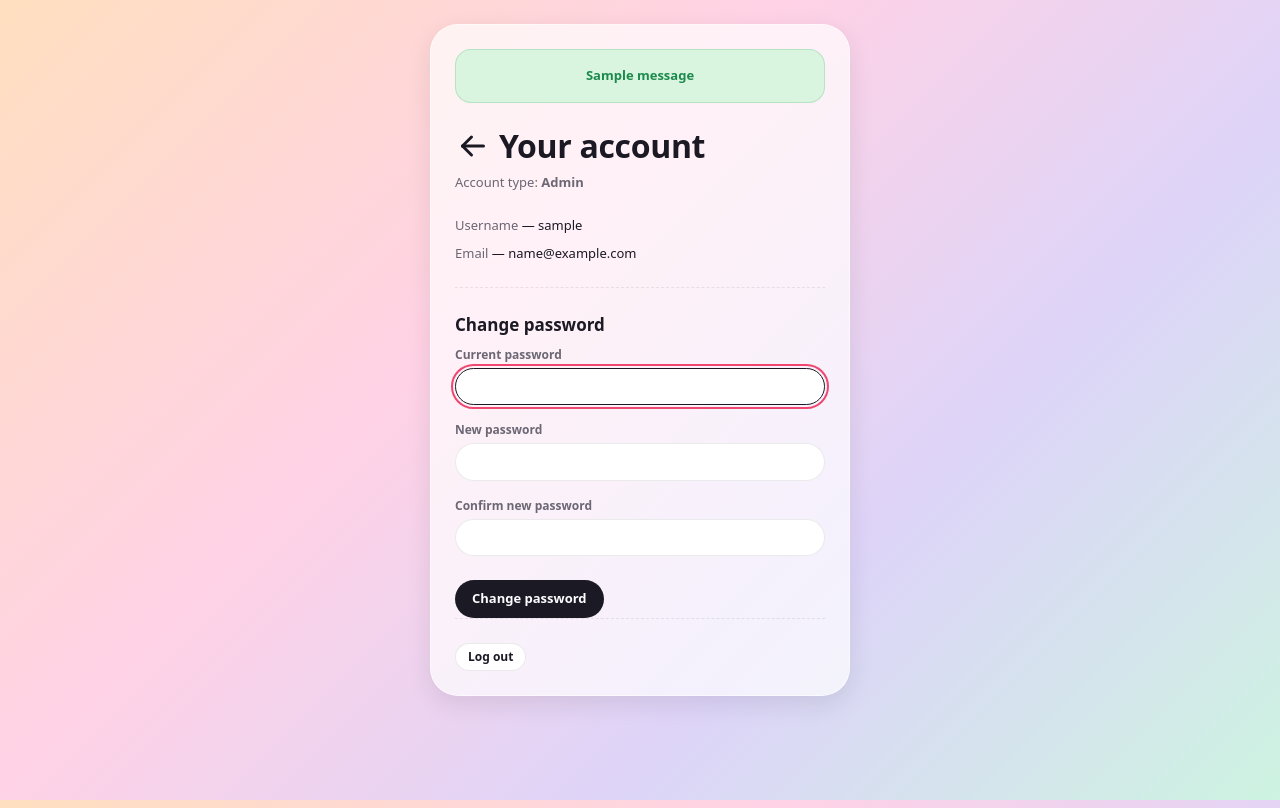
After one commit to Mustachoos/Platefrom_coloc, a Django app: page /account/ in a window 1280 px wide. The commit adds this page. Run offline with Django 5.2, Linux system fonts and the light colour scheme; a user stored in the database is signed in; tables that the repository leaves empty hold one stand-in row (values such as "Sample post"); one stand-in notice (Sample message) is shown.

Commit message:
Add a per-viewer account page with a floating profile button
Guest, staff, and admin each get an /account/ page showing who they are
(pseudo/email for guests; username/type/email plus a change-password form
for staff and admin), reached via a floating icon button in the top-right
corner of every page that has a viewer identity. Adds docs/user-types.md
describing what each user type can do.

```diff
--- a/photos/forms.py
+++ b/photos/forms.py
@@ -1,10 +1,16 @@
 from django import forms
-from django.contrib.auth.forms import AuthenticationForm
+from django.contrib.auth.forms import AuthenticationForm, PasswordChangeForm
 
 
 class StaffLoginForm(AuthenticationForm):
     username = forms.CharField(widget=forms.TextInput(attrs={"class": "input", "autofocus": True}))
     password = forms.CharField(widget=forms.PasswordInput(attrs={"class": "input"}))
+
+
+class StyledPasswordChangeForm(PasswordChangeForm):
+    old_password = forms.CharField(widget=forms.PasswordInput(attrs={"class": "input", "autofocus": True}))
+    new_password1 = forms.CharField(widget=forms.PasswordInput(attrs={"class": "input"}))
+    new_password2 = forms.CharField(widget=forms.PasswordInput(attrs={"class": "input"}))
 
 
 class PseudoForm(forms.Form):
--- /dev/null
+++ b/photos/templates/photos/_account_button.html
@@ -0,0 +1,2 @@
+{% load icons %}
+<a href="{% url 'account' %}" class="fab fab--light" style="position:fixed;top:var(--space-md);right:var(--space-md);z-index:20;" aria-label="Your account">{% icon 'user' size=20 %}</a>
--- /dev/null
+++ b/photos/templates/photos/account.html
@@ -0,0 +1,90 @@
+<!doctype html>
+<html lang="en">
+<head>
+  <meta charset="utf-8">
+  <meta name="viewport" content="width=device-width, initial-scale=1, viewport-fit=cover">
+  <title>Your account</title>
+  {% load static %}
+  {% load icons %}
+  <link rel="stylesheet" href="{% static 'photos/tokens.css' %}">
+  <link rel="stylesheet" href="{% static 'photos/base.css' %}">
+  <link rel="stylesheet" href="{% static 'photos/components.css' %}">
+</head>
+<body>
+  <div class="page shell" style="min-height:100vh;display:flex;align-items:center;justify-content:center;">
+    <main class="card" style="width:100%;max-width:420px;">
+      {% if messages %}
+      <div class="flex-col gap-2xs" style="display:flex;margin-bottom:var(--space-md);">
+        {% for message in messages %}
+        <div class="alert alert--boxed{% if "success" in message.tags %} alert--success{% endif %}">{{ message }}</div>
+        {% endfor %}
+      </div>
+      {% endif %}
+
+      {% if request.user.is_authenticated %}
+      <div class="flex items-center gap-2xs">
+        <a href="#" class="link link--icon" onclick="history.back();return false;" aria-label="Go back">{% icon 'arrow-left' size=36 %}</a>
+        <h1 style="margin:0;">Your account</h1>
+      </div>
+      <p class="text-muted text-sm" style="margin-top:var(--space-2xs);margin-bottom:var(--space-md);">
+        Account type: <strong>{% if request.user.is_superuser %}Admin{% else %}Staff{% endif %}</strong>
+      </p>
+      <p class="text-sm" style="margin-bottom:var(--space-2xs);"><span class="text-muted">Username</span> — {{ request.user.username }}</p>
+      <p class="text-sm" style="margin-bottom:var(--space-md);">
+        <span class="text-muted">Email</span> —
+        {% if request.user.email %}{{ request.user.email }}{% else %}<span class="text-muted" style="font-style:italic;">not set — add one on <a class="link" href="{% url 'admin-management' %}">the admin account page</a></span>{% endif %}
+      </p>
+
+      <div style="padding-top:var(--space-md);border-top:1px dashed var(--line);">
+        <p class="card__title" style="margin-bottom:var(--space-2xs);">Change password</p>
+        <form method="post">
+          {% csrf_token %}
+          <div class="field">
+            <label for="{{ password_form.old_password.id_for_label }}">Current password</label>
+            {{ password_form.old_password }}
+            {% if password_form.old_password.errors %}
+            <p class="text-sm" style="color:var(--danger);">{{ password_form.old_password.errors }}</p>
+            {% endif %}
+          </div>
+          <div class="field" style="margin-top:var(--space-sm);">
+            <label for="{{ password_form.new_password1.id_for_label }}">New password</label>
+            {{ password_form.new_password1 }}
+            {% if password_form.new_password1.errors %}
+            <p class="text-sm" style="color:var(--danger);">{{ password_form.new_password1.errors }}</p>
+            {% endif %}
+          </div>
+          <div class="field" style="margin-top:var(--space-sm);">
+            <label for="{{ password_form.new_password2.id_for_label }}">Confirm new password</label>
+            {{ password_form.new_password2 }}
+            {% if password_form.new_password2.errors %}
+            <p class="text-sm" style="color:var(--danger);">{{ password_form.new_password2.errors }}</p>
+            {% endif %}
+          </div>
+          <div class="flex flex-wrap gap-sm items-center" style="margin-top:var(--space-md);">
+            <button type="submit" class="btn btn--dark">Change password</button>
+          </div>
+        </form>
+      </div>
+
+      <div style="padding-top:var(--space-md);border-top:1px dashed var(--line);">
+        <form method="post" action="{% url 'staff-logout' %}">
+          {% csrf_token %}
+          <button type="submit" class="btn btn--light btn--sm">Log out</button>
+        </form>
+      </div>
+      {% else %}
+      <div class="flex items-center gap-2xs">
+        <a href="#" class="link link--icon" onclick="history.back();return false;" aria-label="Go back">{% icon 'arrow-left' size=36 %}</a>
+        <h1 style="margin:0;">Your account</h1>
+      </div>
+      <p class="text-muted text-sm" style="margin-top:var(--space-2xs);margin-bottom:var(--space-md);">Account type: <strong>Guest</strong></p>
+      <p class="text-sm" style="margin-bottom:var(--space-2xs);"><span class="text-muted">Name</span> — {{ identity.pseudo }}</p>
+      <p class="text-sm">
+        <span class="text-muted">Email</span> —
+        {% if identity.email %}{{ identity.email }}{% else %}<span class="text-muted" style="font-style:italic;">no email on file</span>{% endif %}
+      </p>
+      {% endif %}
+    </main>
+  </div>
+</body>
+</html>
--- a/photos/templates/photos/admin_management.html
+++ b/photos/templates/photos/admin_management.html
@@ -62,6 +62,7 @@
 </head>
 <body>
   <div class="page shell">
+    {% include "photos/_account_button.html" %}
     <div class="flex justify-between items-start gap-sm flex-wrap" style="margin-bottom:var(--space-md);">
       <div>
         <h1>Admin account</h1>
--- a/photos/templates/photos/dashboard.html
+++ b/photos/templates/photos/dashboard.html
@@ -12,6 +12,7 @@
 </head>
 <body>
   <div class="page shell" style="max-width:1100px;padding-bottom:var(--space-xl);">
+    {% include "photos/_account_button.html" %}
     <div class="flex justify-between items-center gap-sm flex-wrap" style="margin-bottom:var(--space-md);">
       <div>
         <h1>Event dashboard{% if active_event %} — {{ active_event.name }}{% endif %}</h1>
--- a/photos/templates/photos/gallery.html
+++ b/photos/templates/photos/gallery.html
@@ -12,6 +12,7 @@
 </head>
 <body>
   <div class="page shell">
+    {% include "photos/_account_button.html" %}
     {% include "photos/_page_header.html" with page_icon="photo" page_title="All photos" %}
     <main class="card">
       {% include "photos/_photos_segmented.html" %}
--- a/photos/templates/photos/my_photos.html
+++ b/photos/templates/photos/my_photos.html
@@ -11,6 +11,7 @@
 </head>
 <body>
   <div class="page shell">
+    {% include "photos/_account_button.html" %}
     {% include "photos/_page_header.html" with page_icon="photo" page_title="My photos" %}
     <main class="card">
       {% include "photos/_photos_segmented.html" %}
--- a/photos/templates/photos/upload.html
+++ b/photos/templates/photos/upload.html
@@ -12,6 +12,7 @@
 </head>
 <body>
   <div class="page shell">
+    {% include "photos/_account_button.html" %}
     {% include "photos/_page_header.html" with page_icon="upload" page_title="Upload photos" %}
     <main class="card">
       <p class="text-muted text-sm">Uploading as <strong>{{ pseudo }}</strong></p>
--- a/photos/templates/photos/whiteboard_draw.html
+++ b/photos/templates/photos/whiteboard_draw.html
@@ -100,6 +100,7 @@
   <!-- No .page/.shell wrapper on this page (the canvas below needs
        position:fixed independent of normal page flow/padding), so the
        header needs its own copy of .page's inset instead of inheriting it. -->
+  {% include "photos/_account_button.html" %}
   <div style="padding:var(--space-md) var(--space-md) 0;">
     {% include "photos/_page_header.html" with page_icon="palette" page_title="Whiteboard" %}
   </div>
--- a/photos/urls.py
+++ b/photos/urls.py
@@ -8,6 +8,7 @@ urlpatterns = [
     path("", RedirectView.as_view(pattern_name="upload", permanent=False)),
     path("staff-login/", views.staff_login_view, name="staff-login"),
     path("logout/", LogoutView.as_view(next_page=reverse_lazy("staff-login")), name="staff-logout"),
+    path("account/", views.account_view, name="account"),
     path("create-admin/", admin_views.create_admin_view, name="create-admin"),
     path("admin-account/", admin_views.admin_management_view, name="admin-management"),
     path("admin-account/drive/google/connect/", admin_views.drive_google_connect_view, name="drive-google-connect"),
--- a/photos/views.py
+++ b/photos/views.py
@@ -9,6 +9,7 @@ from channels.layers import get_channel_layer
 from django.contrib import messages
 from django.contrib.admin.views.decorators import staff_member_required
 from django.contrib.auth import login as auth_login
+from django.contrib.auth import update_session_auth_hash
 from django.db import IntegrityError
 from django.http import HttpResponse, JsonResponse
 from django.shortcuts import get_object_or_404, redirect, render
@@ -16,7 +17,7 @@ from django.urls import reverse
 from django.utils import timezone
 
 from . import drive_service, event_service, whiteboard_service
-from .forms import PseudoForm, ShareDriveForm, StaffLoginForm
+from .forms import PseudoForm, ShareDriveForm, StaffLoginForm, StyledPasswordChangeForm
 from .models import Event, Like, Photo, SiteSettings, SlideshowSettings, UserIdentity, WhiteboardDrawing
 
 logger = logging.getLogger(__name__)
@@ -62,6 +63,28 @@ def _get_user_identity(request):
     if not active_event:
         return None
     return UserIdentity.objects.filter(session_key=session_key, event=active_event).first()
+
+
+def account_view(request):
+    identity = _get_user_identity(request)
+    if not request.user.is_authenticated and not identity:
+        return redirect("choose-pseudo")
+
+    password_form = None
+    if request.user.is_authenticated:
+        if request.method == "POST":
+            password_form = StyledPasswordChangeForm(request.user, request.POST)
+            if password_form.is_valid():
+                user = password_form.save()
+                # Changing your own password rotates the session auth hash —
+                # without this you'd be logged out by your own request.
+                update_session_auth_hash(request, user)
+                messages.success(request, "Password changed.")
+                return redirect("account")
+        else:
+            password_form = StyledPasswordChangeForm(request.user)
+
+    return render(request, "photos/account.html", {"identity": identity, "password_form": password_form})
 
 
 def choose_pseudo(request):
```
Also changed, not shown: docs/user-types.md (added, +96 -0 lines), static/photos/icons/user.svg (added).
